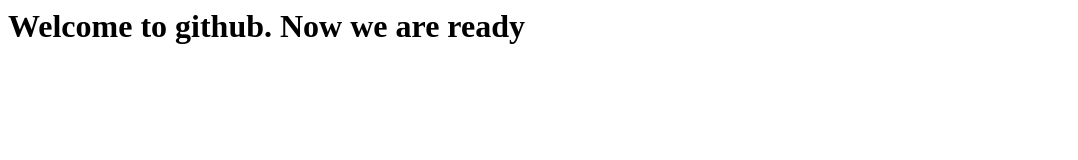
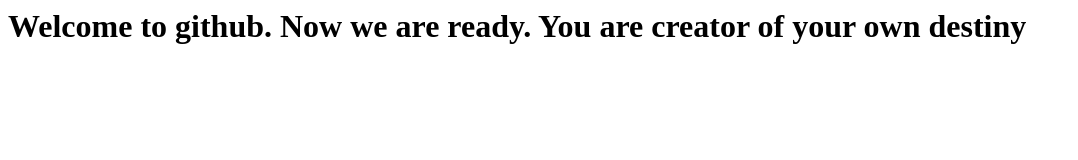
Before and after one commit to CrazzyOnz/firstgitrepo, a plain HTML site: page index.html in a window 1280 px wide. Shown: the whole page, without its empty margins (0-1078 px from the left). Drawn offline with Linux system fonts and the light colour scheme.

Commit message:
first checkin on DEV

```diff
--- a/index.html
+++ b/index.html
@@ -1,3 +1,3 @@
 <html>
-    <h1> Welcome to github. Now we are ready</h1>
+    <h1> Welcome to github. Now we are ready. You are creator of your own destiny</h1>
 </html?
```
